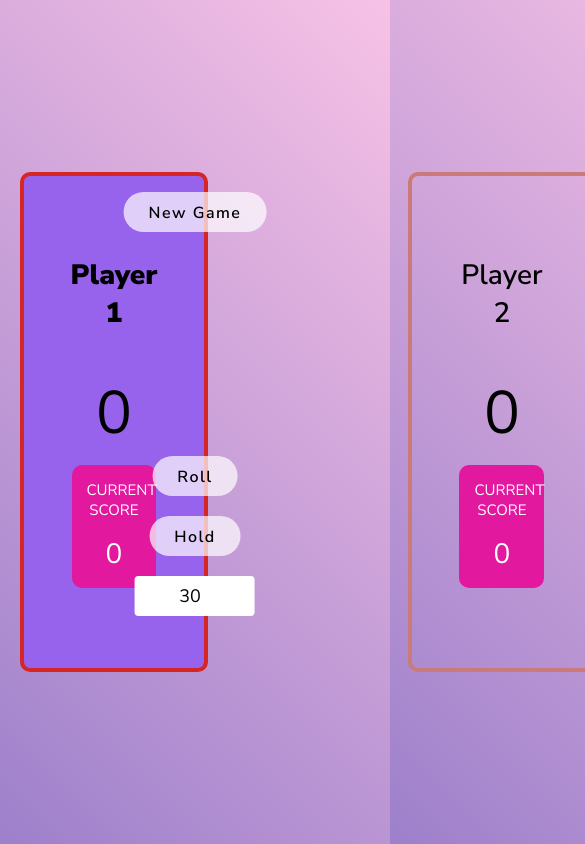
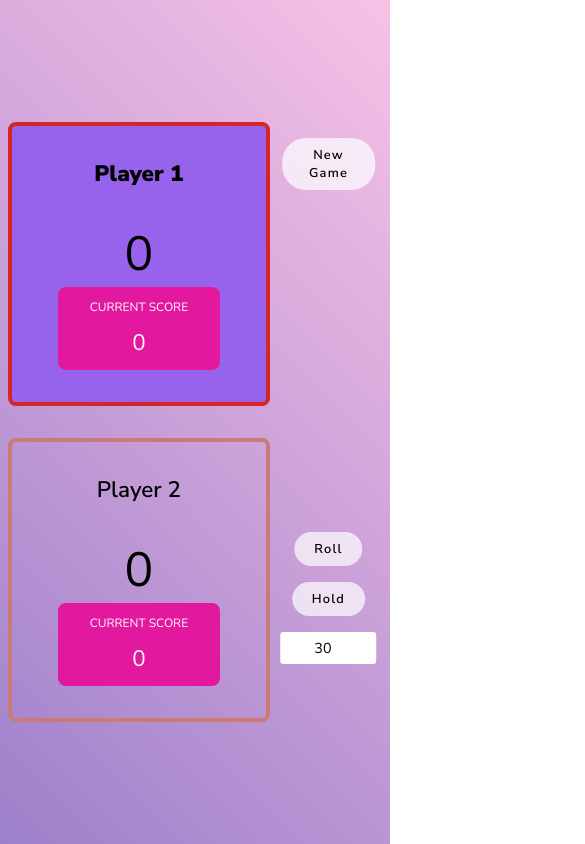
Before and after one commit to ysalem-dev-89/Dice-Game-Project-GSG-Code-Academy, a plain HTML site: page index.html in a window 390 px wide. Shown: the whole page, 585 px wide, since content can reach past the window. Drawn offline with Linux system fonts and the light colour scheme; a web font is replaced by a local one.

Commit message:
new updates

```diff
--- a/style.css
+++ b/style.css
@@ -202,3 +202,36 @@ label {
 .hidden {
   visibility: hidden;
 }
+
+@media (max-width: 768px) {
+  html {
+    font-size: 50%;
+  }
+  body {
+    padding: 0.5rem 1rem;
+  }
+  main {
+    flex-direction: column;
+    gap: 4rem;
+    height: 100%;
+    width: 100%;
+  }
+  .player {
+    width: 70%;
+    padding: 4rem;
+    height: 50%;
+  }
+  .game-control {
+    right: -40px;
+    left: initial;
+    width: 25%;
+  }
+
+  .btn {
+    height: fit-content;
+  }
+
+  .player.player-active::before {
+    display: none;
+  }
+}
```
